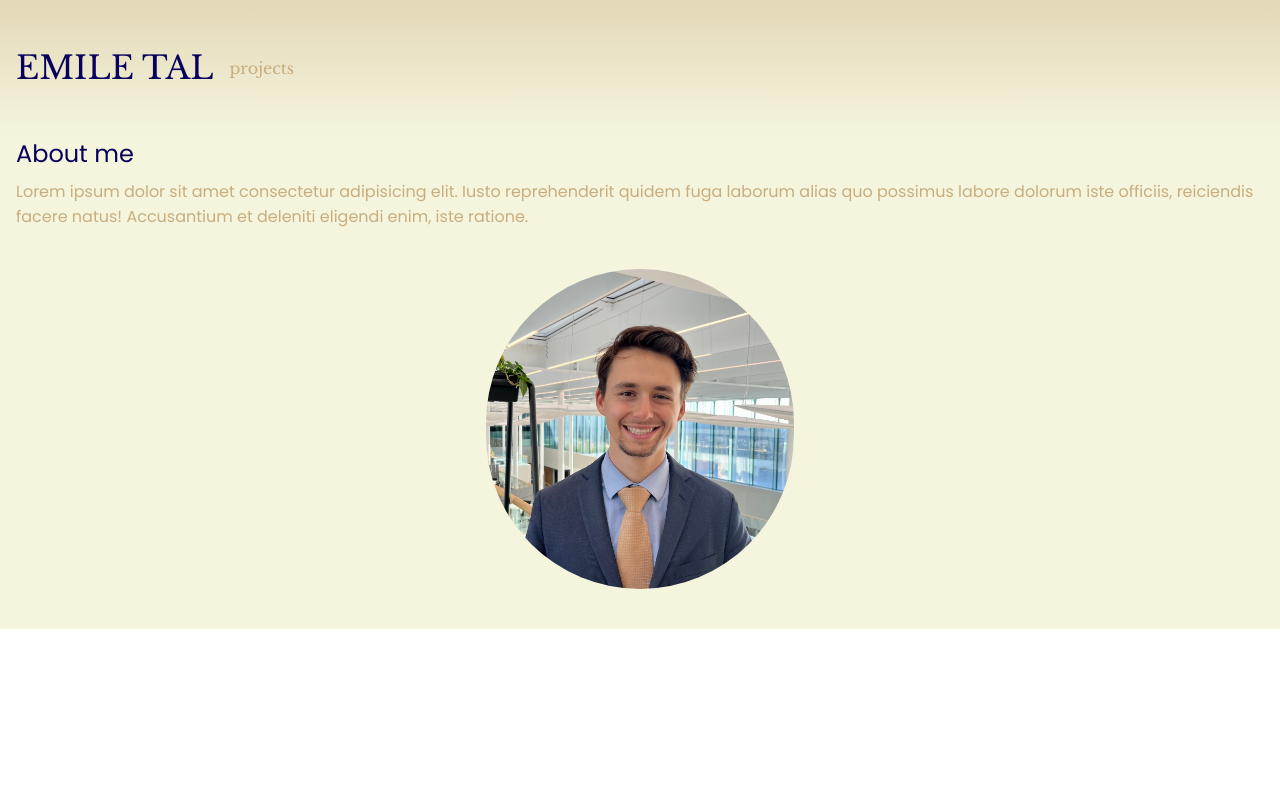
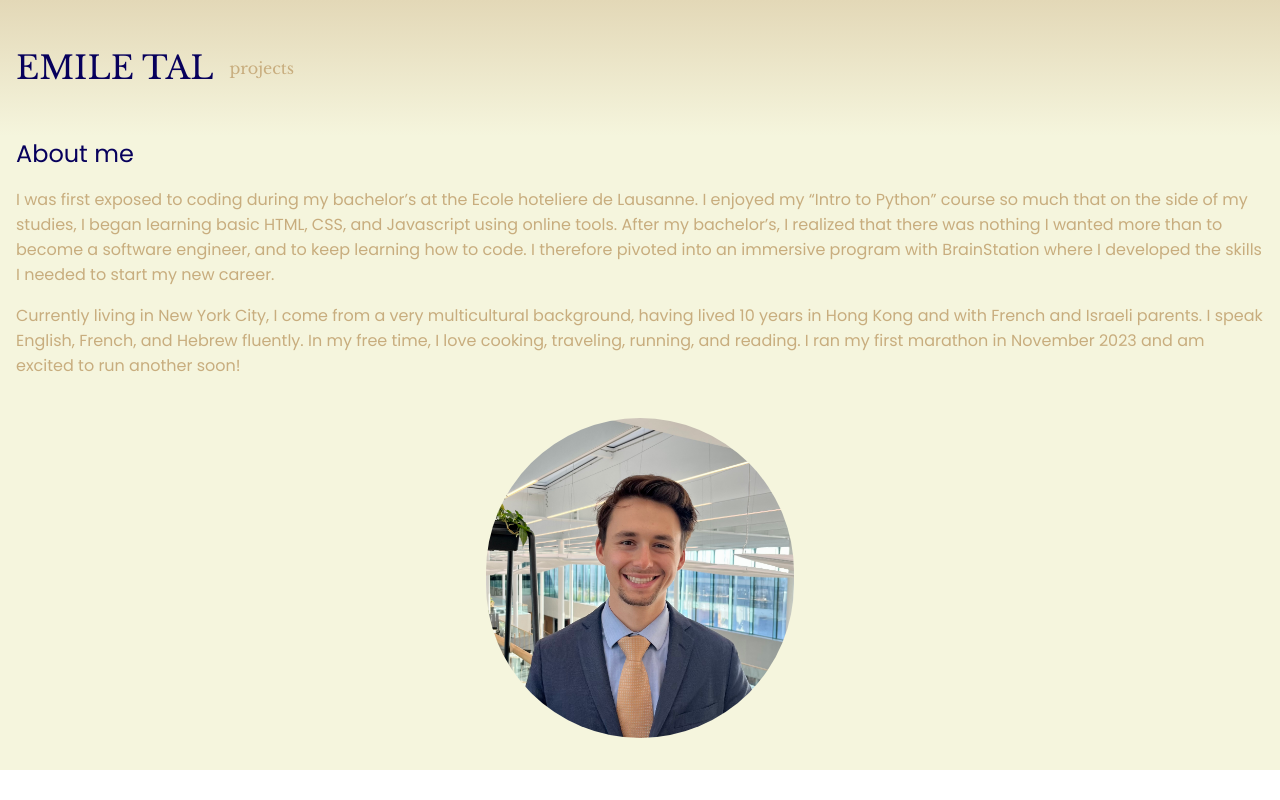
Before and after one commit to emile-tal/emiletal, a React (Vite) app: page / in a window 1280 px wide. Built offline with nearby package versions, Linux system fonts and the light colour scheme.

Commit message:
Update about me text

```diff
--- a/src/assets/components/AboutSection/AboutSection.jsx
+++ b/src/assets/components/AboutSection/AboutSection.jsx
@@ -7,7 +7,12 @@ export function AboutSection() {
         <section className='about'>
             <div className='about__text-container'>
                 <h2 className='about__heading'>About me</h2>
-                <p className='about__content'>Lorem ipsum dolor sit amet consectetur adipisicing elit. Iusto reprehenderit quidem fuga laborum alias quo possimus labore dolorum iste officiis, reiciendis facere natus! Accusantium et deleniti eligendi enim, iste ratione.</p>
+                <p className='about__content'>
+                    I was first exposed to coding during my bachelor’s at the Ecole hoteliere de Lausanne. I enjoyed my “Intro to Python” course so much that on the side of my studies, I began learning basic HTML, CSS, and Javascript using online tools. After my bachelor’s, I realized that there was nothing I wanted more than to become a software engineer, and to keep learning how to code. I therefore pivoted into an immersive program with BrainStation where I developed the skills I needed to start my new career.
+                </p>
+                <p className='about__content'>
+                    Currently living in New York City, I come from a very multicultural background, having lived 10 years in Hong Kong and with French and Israeli parents. I speak English, French, and Hebrew fluently. In my free time, I love cooking, traveling, running, and reading. I ran my first marathon in November 2023 and am excited to run another soon!
+                </p>
             </div>
             <div className='about__image-container'>
                 <img src={profilePhoto} className='about__image' alt='Emile Tal profile photo' />
--- a/src/assets/components/AboutSection/AboutSection.scss
+++ b/src/assets/components/AboutSection/AboutSection.scss
@@ -12,13 +12,14 @@
 
     &__content {
         color: $color6;
+        padding: 0.5rem 0;
     }
 
     &__image-container {
         display: flex;
         justify-content: center;
         width: 100%;
-        padding: 2.5rem;
+        padding: 2rem;
     }
 
     &__image {
```
